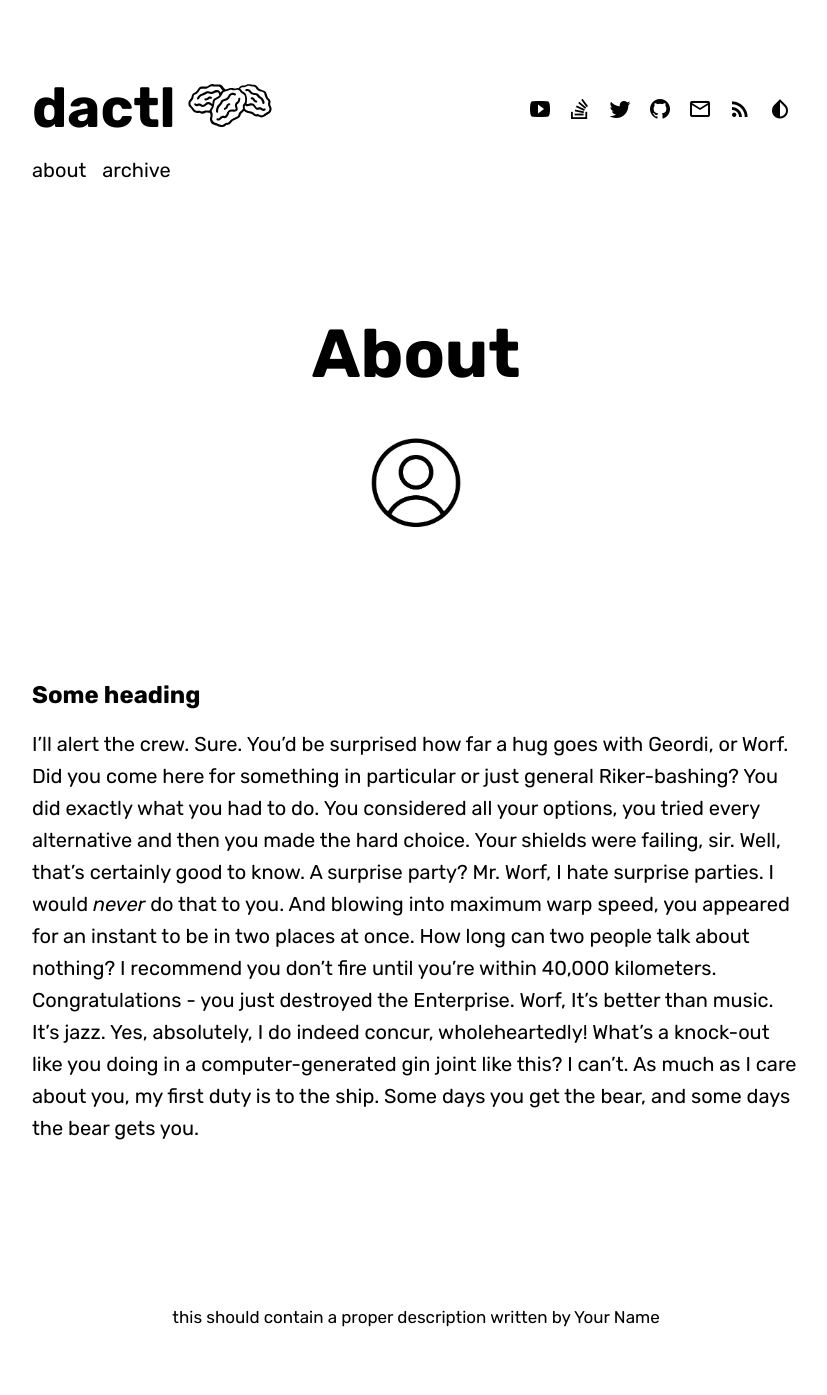
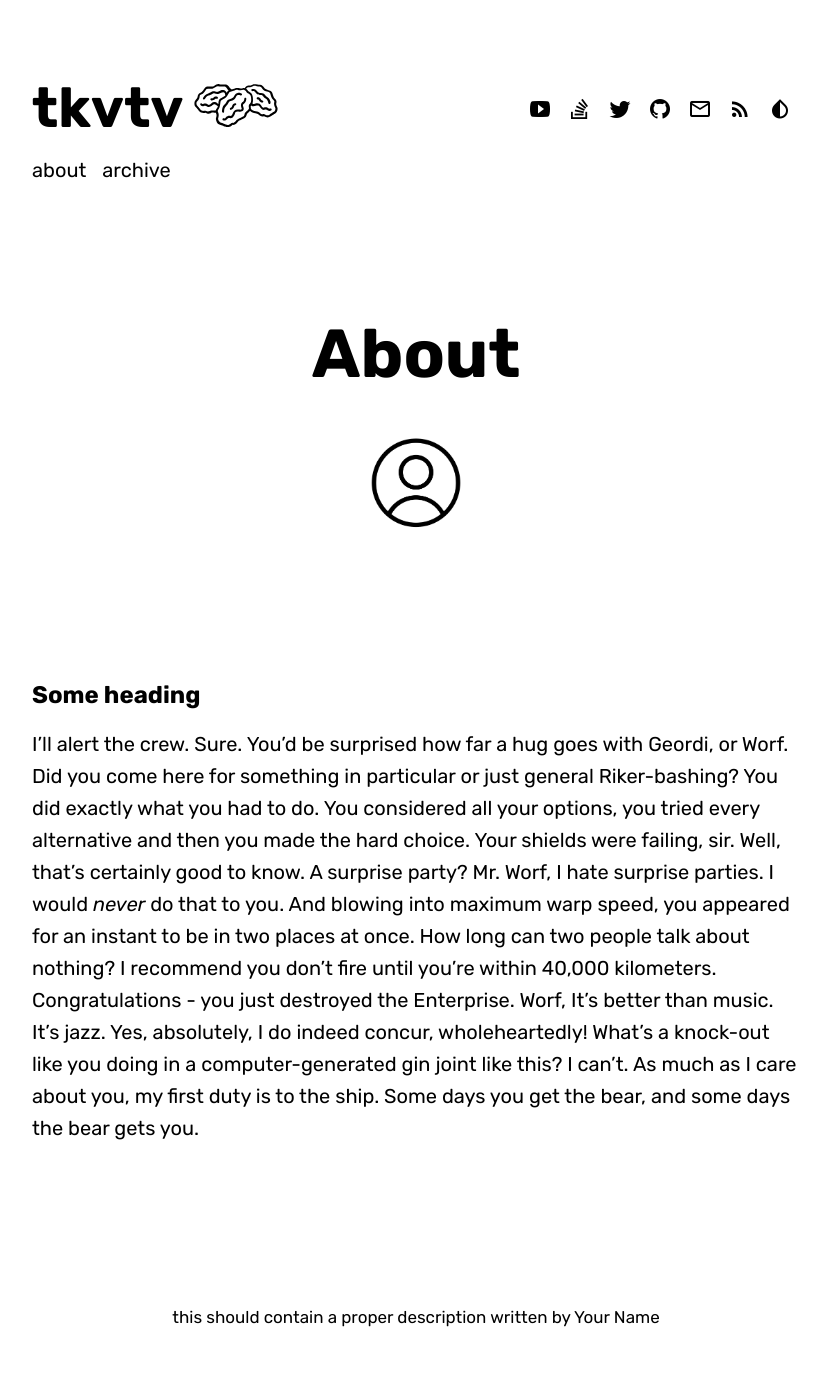
Before and after one commit to takagotch/page111, a Jekyll site: the page built from about.md, in a window 1280 px wide. Shown: the whole page, without its empty margins (224-1051 px from the left). Built offline with Jekyll 4.4.1, drawn with Linux system fonts in a browser that asks for light colours; some web fonts are replaced.

Commit message:
Update _config.yml

```diff
--- a/_config.yml
+++ b/_config.yml
@@ -5,7 +5,7 @@ url                          : "https://takagotch.github.io" # the base hostname
                                   # `http://<username>.github.io` - for GitHub
 
 blog:
-  title                      : dactl
+  title                      : tkvtv
   description                  : >
                                this should contain a proper description
 
```
